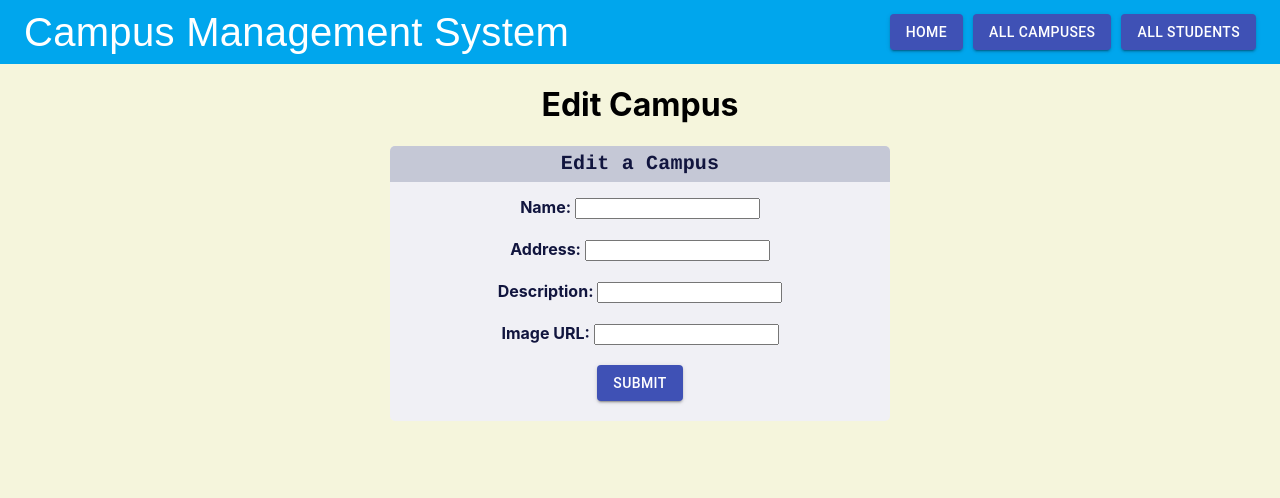
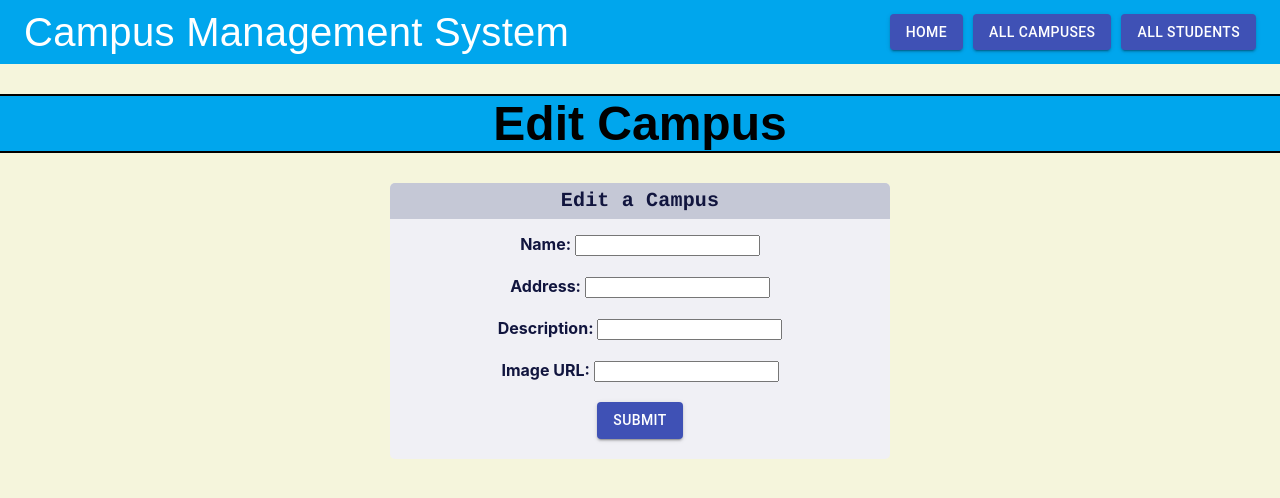
Before and after one commit to ArielTejada/Web-Dev-Final-ArielTejada, a React (Create React App) app in the folder client-side-ArielTejada/client-starter-code-main/: page /editcampus/1 in a window 1280 px wide. Shown: the top 498 px of the page. Built offline with nearby package versions, Linux system fonts and the light colour scheme; no server answers.

Commit message:
added edit functionality for campuses

```diff
--- a/client-side-ArielTejada/client-starter-code-main/src/components/views/CampusView.js
+++ b/client-side-ArielTejada/client-starter-code-main/src/components/views/CampusView.js
@@ -27,7 +27,7 @@ const CampusView = (props) => {
         );
       })}
 
-      <Link to={`/campus/${campus.id}/editcampus`}>
+      <Link to={`/editcampus/${campus.id}`}>
           <button>Edit Campus</button>
       </Link>
 
--- a/client-side-ArielTejada/client-starter-code-main/src/components/views/EditCampusView.js
+++ b/client-side-ArielTejada/client-starter-code-main/src/components/views/EditCampusView.js
@@ -11,9 +11,12 @@ const styles = makeStyles( () => ({
     margin: 'auto',
   },
   title: {
-    flexGrow: 1,
-    textAlign: 'left',
-    textDecoration: 'none'
+    textAlign: 'center',
+    textDecoration: 'none',
+    fontFamily: 'Arial',
+    fontSize: '3rem',
+    outline: '2px solid black',
+    backgroundColor: '#00A6ED'
   },
   customizeAppBar:{
     backgroundColor: '#11153e',
@@ -35,7 +38,7 @@ const EditCampusView = (props) => {
   // Render an Edit Campus view with an input form
   return (
     <div>
-      <h1>Edit Campus</h1>
+      <h1 className={classes.title}>Edit Campus</h1>
 
       <div className={classes.root}>
         <div className={classes.formContainer}>
```
